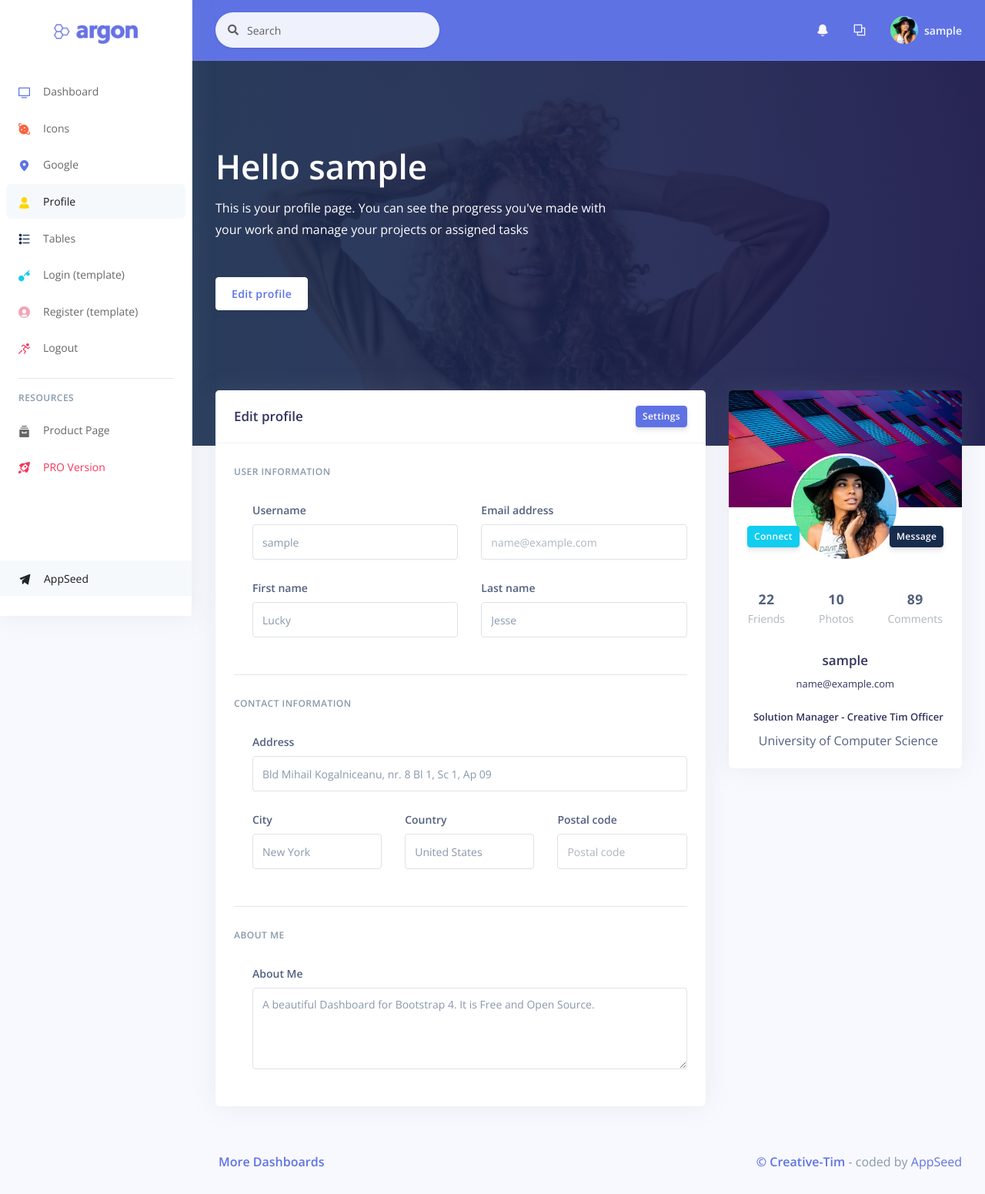
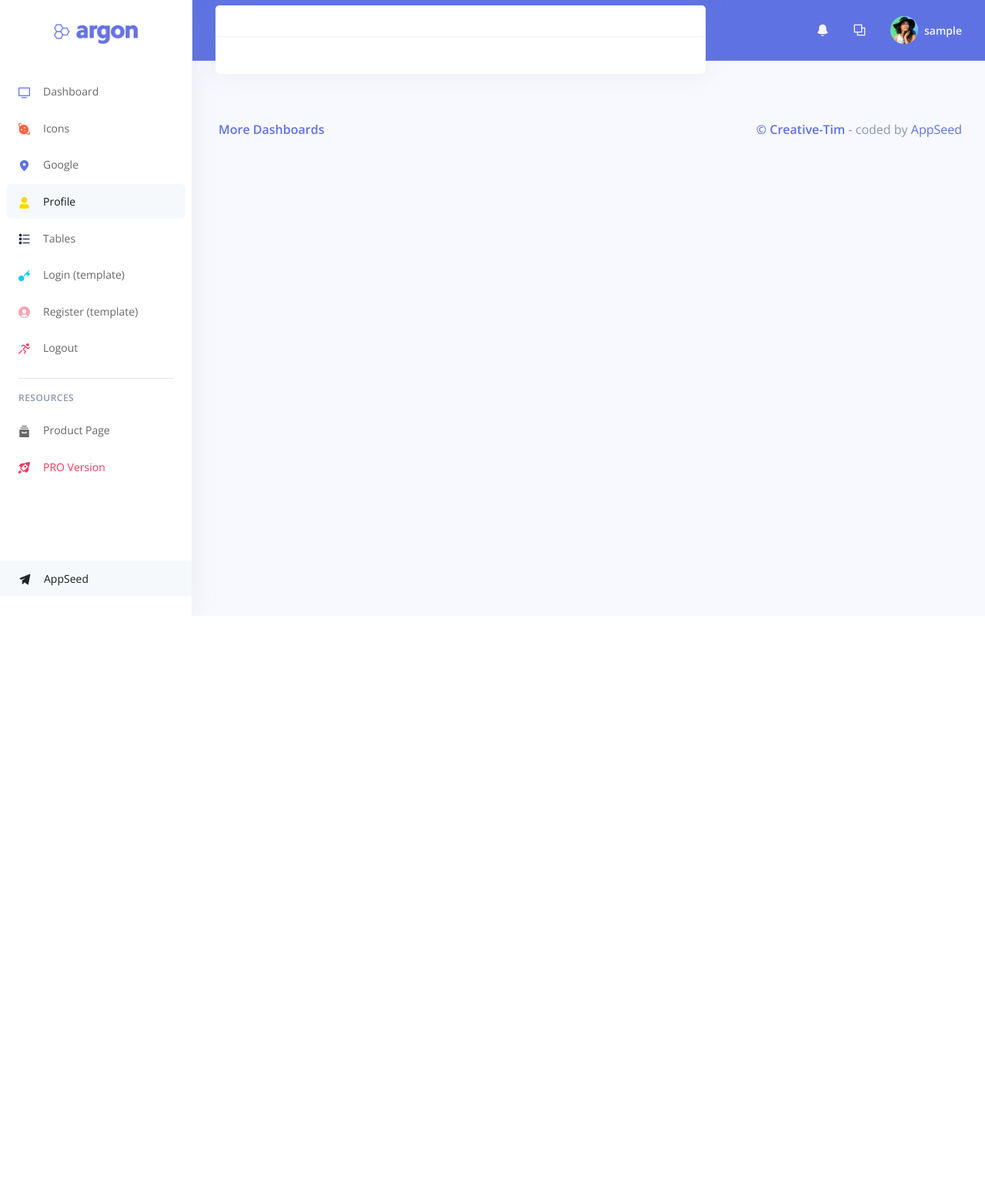
Before and after one commit to MarzioHr/DocuFlow, a Django app: page /profile.html in a window 1280 px wide. Shown: the whole page at 77% size. After the commit the page ends 800 px from the top, so only its background shows below. Run offline with Django 3.2, Linux system fonts and the light colour scheme; the visitor is signed in with stand-in values (Sample User, id 1); some libraries are stand-ins or nearby versions.

Commit message:
display document info on own page

```diff
--- a/apps/home/urls.py
+++ b/apps/home/urls.py
@@ -7,6 +7,7 @@
     path('new', views.create_doc, name='create-documentation'),
     path('list', views.documentations, name='list-documentation'),
     path('list/<str:bu>', views.filtered_documentations, name='filtered-documentation'),
+    path('document/<str:h>', views.documentation_singular, name='view-documentation'),
 
     # Common URLs
     re_path(r'^.*\.*', views.pages, name='pages'),
--- a/apps/home/views.py
+++ b/apps/home/views.py
@@ -37,11 +37,12 @@
 
 def filtered_documentations(request,bu):
     business_unit = BusinessUnit.objects.filter(name=bu)
-    print(len(business_unit))
     documentations = Documentation.objects.filter(business_unit__name=bu)
-    print(len(documentations))
     return render(request, 'home/tables.html', {"documentations":documentations})
 
+def documentation_singular(request, h):
+    document = Documentation.objects.filter(heading=h)
+    return render(request, 'home/profile.html', {"document":document})
 
 @login_required(login_url="/login/")
 def pages(request):
--- a/apps/templates/home/profile.html
+++ b/apps/templates/home/profile.html
@@ -4,168 +4,60 @@
 
 {% block content %}
 
-<div class="header pb-6 d-flex align-items-center"
-     style="min-height: 500px; background-image: url(/static/assets/img/theme/profile-cover.jpg); background-size: cover; background-position: center top;">
-  <!-- Mask -->
-  <span class="mask bg-gradient-default opacity-8"></span>
-  <!-- Header container -->
-  <div class="container-fluid d-flex align-items-center">
-    <div class="row">
-      <div class="col-lg-7 col-md-10">
-        <h1 class="display-2 text-white">
-          Hello {{ request.user.username }}
-        </h1>
-        <p class="text-white mt-0 mb-5">This is your profile page. You can see the progress you've made with your work and manage your projects or assigned tasks</p>
-        <a href="#!" class="btn btn-neutral">Edit profile</a>
-      </div>
-    </div>
-  </div>
-</div>
 <!-- Page content -->
 <div class="container-fluid mt--6">
   <div class="row">
-    <div class="col-xl-4 order-xl-2">
-      <div class="card card-profile">
-        <img src="/static/assets/img/theme/img-1-1000x600.jpg" alt="Image placeholder" class="card-img-top">
-        <div class="row justify-content-center">
-          <div class="col-lg-3 order-lg-2">
-            <div class="card-profile-image">
-              <a href="#">
-                <img src="/static/assets/img/theme/team-4.jpg" class="rounded-circle">
-              </a>
-            </div>
-          </div>
-        </div>
-        <div class="card-header text-center border-0 pt-8 pt-md-4 pb-0 pb-md-4">
-          <div class="d-flex justify-content-between">
-            <a href="#" class="btn btn-sm btn-info  mr-4 ">Connect</a>
-            <a href="#" class="btn btn-sm btn-default float-right">Message</a>
-          </div>
-        </div>
-        <div class="card-body pt-0">
-          <div class="row">
-            <div class="col">
-              <div class="card-profile-stats d-flex justify-content-center">
-                <div>
-                  <span class="heading">22</span>
-                  <span class="description">Friends</span>
-                </div>
-                <div>
-                  <span class="heading">10</span>
-                  <span class="description">Photos</span>
-                </div>
-                <div>
-                  <span class="heading">89</span>
-                  <span class="description">Comments</span>
-                </div>
-              </div>
-            </div>
-          </div>
-          <div class="text-center">
-            <h5 class="h3">
-              {{ request.user.username }}
-            </h5>
-            <div class="h5 font-weight-300">
-              {{ request.user.email }}
-            </div>
-            <div class="h5 mt-4">
-              <i class="ni business_briefcase-24 mr-2"></i>Solution Manager - Creative Tim Officer
-            </div>
-            <div>
-              <i class="ni education_hat mr-2"></i>University of Computer Science
-            </div>
-          </div>
-        </div>
-      </div>
-    </div>
     <div class="col-xl-8 order-xl-1">
       <div class="card">
         <div class="card-header">
           <div class="row align-items-center">
             <div class="col-8">
-              <h3 class="mb-0">Edit profile </h3>
-            </div>
-            <div class="col-4 text-right">
-              <a href="#!" class="btn btn-sm btn-primary">Settings</a>
+              {%for document in document %}
+              <h3 class="mb-0">{{ document.heading }}</h3>
+              {%endfor%}
             </div>
           </div>
         </div>
         <div class="card-body">
           <form>
-            <h6 class="heading-small text-muted mb-4">User information</h6>
+            {%for document in document %}
             <div class="pl-lg-4">
               <div class="row">
                 <div class="col-lg-6">
                   <div class="form-group">
-                    <label class="form-control-label" for="input-username">Username</label>
-                    <input type="text" id="input-username" class="form-control" placeholder="Username" value="{{ request.user.username }}">
+                    <label class="form-control-label">Content</label>
+                    <p></p>
+                    <textfield>{{document.content}}</textfield>
                   </div>
                 </div>
                 <div class="col-lg-6">
                   <div class="form-group">
-                    <label class="form-control-label" for="input-email">Email address</label>
-                    <input type="email" id="input-email" class="form-control" placeholder="{{ request.user.email }}">
+                    <label class="form-control-label" >Tags</label>
+                    <textfield>
+                      <p></p>
+                      {%for tag in document.tags.all%}
+                      {{tag.content}}
+                      {%endfor%}
+                    </textfield>
                   </div>
                 </div>
               </div>
               <div class="row">
                 <div class="col-lg-6">
                   <div class="form-group">
-                    <label class="form-control-label" for="input-first-name">First name</label>
-                    <input type="text" id="input-first-name" class="form-control" placeholder="First name" value="Lucky">
-                  </div>
-                </div>
-                <div class="col-lg-6">
-                  <div class="form-group">
-                    <label class="form-control-label" for="input-last-name">Last name</label>
-                    <input type="text" id="input-last-name" class="form-control" placeholder="Last name" value="Jesse">
+                    <label class="form-control-label">Business Unit</label>
+                    <textfield>
+                      <p></p>
+                      {%for bu in document.business_unit.all%}
+                      {{bu.name}}
+                      {%endfor%}</textfield>
                   </div>
                 </div>
               </div>
             </div>
-            <hr class="my-4" />
-            <!-- Address -->
-            <h6 class="heading-small text-muted mb-4">Contact information</h6>
-            <div class="pl-lg-4">
-              <div class="row">
-                <div class="col-md-12">
-                  <div class="form-group">
-                    <label class="form-control-label" for="input-address">Address</label>
-                    <input id="input-address" class="form-control" placeholder="Home Address" value="Bld Mihail Kogalniceanu, nr. 8 Bl 1, Sc 1, Ap 09" type="text">
-                  </div>
-                </div>
-              </div>
-              <div class="row">
-                <div class="col-lg-4">
-                  <div class="form-group">
-                    <label class="form-control-label" for="input-city">City</label>
-                    <input type="text" id="input-city" class="form-control" placeholder="City" value="New York">
-                  </div>
-                </div>
-                <div class="col-lg-4">
-                  <div class="form-group">
-                    <label class="form-control-label" for="input-country">Country</label>
-                    <input type="text" id="input-country" class="form-control" placeholder="Country" value="United States">
-                  </div>
-                </div>
-                <div class="col-lg-4">
-                  <div class="form-group">
-                    <label class="form-control-label" for="input-country">Postal code</label>
-                    <input type="number" id="input-postal-code" class="form-control" placeholder="Postal code">
-                  </div>
-                </div>
-              </div>
-            </div>
-            <hr class="my-4" />
-            <!-- Description -->
-            <h6 class="heading-small text-muted mb-4">About me</h6>
-            <div class="pl-lg-4">
-              <div class="form-group">
-                <label class="form-control-label">About Me</label>
-                <textarea rows="4" class="form-control" placeholder="A few words about you ...">A beautiful Dashboard for Bootstrap 4. It is Free and Open Source.</textarea>
-              </div>
-            </div>
+            {%endfor%}
           </form>
+
         </div>
       </div>
     </div>
```
